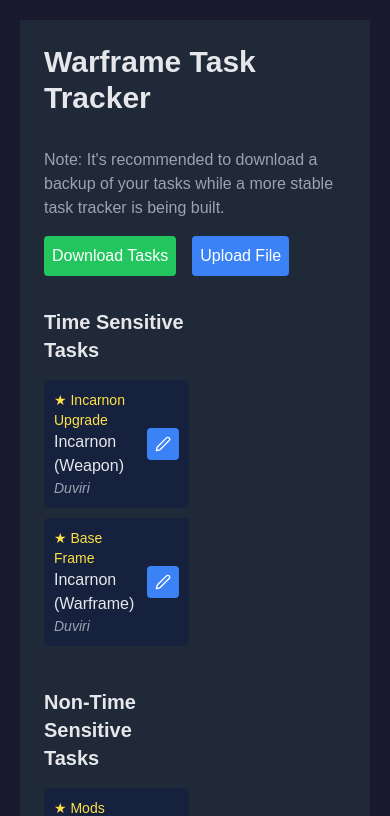
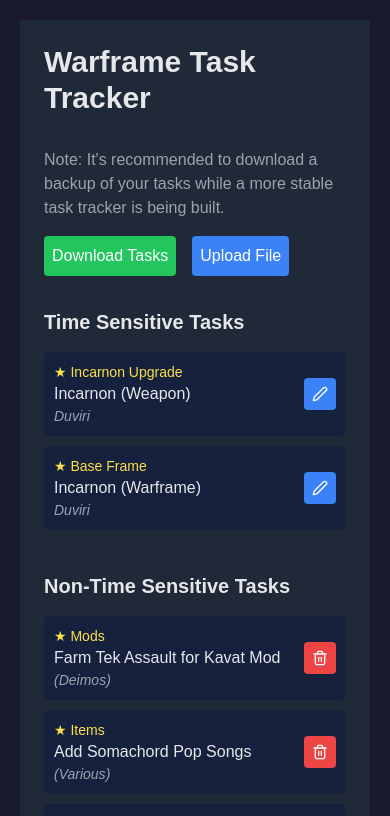
Before and after one commit to commdao/warframe-task-tracker, a React (Create React App) app: page / in a window 390 px wide. Shown: the top 816 px of the page. Built offline with nearby package versions, Linux system fonts and the light colour scheme.

Commit message:
reworked layout for mobile

```diff
--- a/src/WarframeTaskTracker.js
+++ b/src/WarframeTaskTracker.js
@@ -127,7 +127,7 @@
     const isTimeSensitive = title === "Time Sensitive Tasks";
 
     return (
-      <div className="task-list w-full md:w-[48%]">
+      <div className="task-list w-full min-w-full">
         <h2 className="text-xl font-bold mb-4">{title}</h2>
         {isTimeSensitive && constantTasks.map(task => (
           <div key={task.id} className="task bg-gray-700 p-4 mb-4 rounded-lg flex justify-between items-center">
@@ -249,7 +249,7 @@
         </label>
       </div>
 
-      <div className="task-lists flex flex-col md:flex-row justify-between gap-8 mt-8">
+      <div className="task-lists w-full min-w-full flex flex-col gap-8 mt-8">
         <TaskList title="Time Sensitive Tasks" filterFn={task => task.timeSensitive} />
         <TaskList title="Non-Time Sensitive Tasks" filterFn={task => !task.timeSensitive} />
       </div>
```
